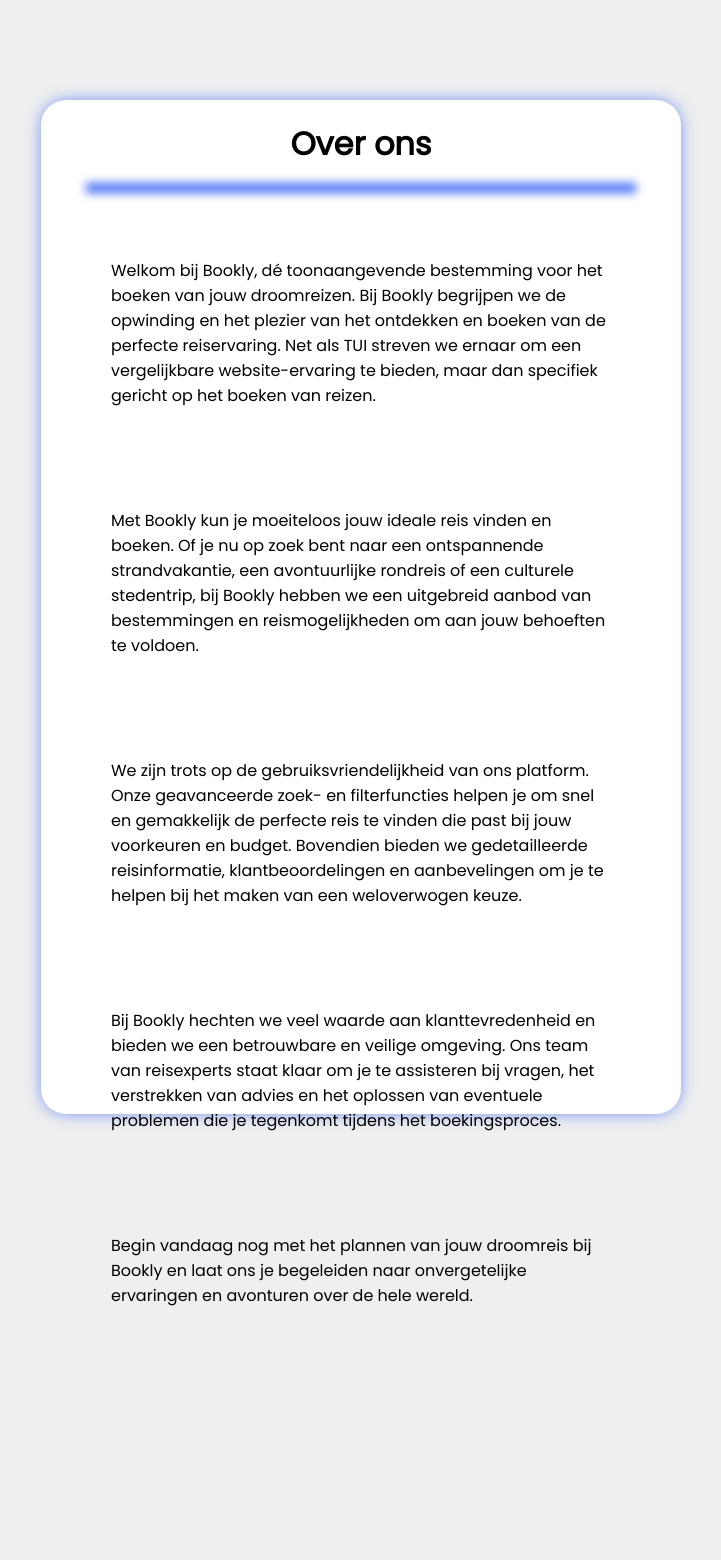
After one commit to knlcker/ReisBureau, a PHP site: page /over-ons.html in a window 1280 px wide. The commit adds this page. Shown: the whole page, without its empty margins (279-1000 px from the left). Run offline with PHP 8.4, Linux system fonts and the light colour scheme; some libraries are stand-ins or nearby versions.

Commit message:
over ons (#56)
Co-authored-by: Niels van den Broek <123738989+NielsVDBroek@users.noreply.github.com>

```diff
--- a/footer.php
+++ b/footer.php
@@ -3,8 +3,9 @@
             <div class="footer-top">
                 <div class="footer-text-container">
                     <h1 class="footer-category-text-header">Klantenservice</h1>
-                    <a href="/" class="footer-category-text">Contact</a>
-                    <a href="/" class="footer-category-text">Over ons</a>
+                    <a href="/" class="footer-category-text">Contact Us</a>
+                    <div class="footer-category-text">contact-bookly@gmail.com</div>
+                    <a href="over-ons.html" class="footer-category-text">Over ons</a>
             	</div>
                 <div class="footer-text-container">
                     <h1 class="footer-category-text-header">Reizen</h1>
--- /dev/null
+++ b/over-ons.html
@@ -0,0 +1,32 @@
+<!DOCTYPE html>
+<html lang="en">
+<head>
+    <meta charset="UTF-8">
+    <meta name="viewport" content="width=device-width, initial-scale=1.0">
+    <title>OverOns</title>
+    <link rel="stylesheet" href="/styles/main.css">
+    <link rel="preconnect" href="https://fonts.googleapis.com">
+    <link rel="preconnect" href="https://fonts.gstatic.com" crossorigin>
+    <link href="https://fonts.googleapis.com/css2?family=Poppins&display=swap" rel="stylesheet">
+    <link rel="stylesheet" href="https://cdnjs.cloudflare.com/ajax/libs/font-awesome/6.1.1/css/all.min.css">
+</head>
+<body>
+    <main>
+        <div class="over-ons-container">
+            <div class="over-ons-text">
+                <h1>Over ons</h1>
+                <div class="line-over-ons"></div>
+                <p class="over-ons-text-p">Welkom bij Bookly, dé toonaangevende bestemming voor het boeken van jouw droomreizen. Bij Bookly begrijpen we de opwinding en het plezier van het ontdekken en boeken van de perfecte reiservaring. Net als TUI streven we ernaar om een vergelijkbare website-ervaring te bieden, maar dan specifiek gericht op het boeken van reizen.</p>
+
+                  <p class="over-ons-text-p">  Met Bookly kun je moeiteloos jouw ideale reis vinden en boeken. Of je nu op zoek bent naar een ontspannende strandvakantie, een avontuurlijke rondreis of een culturele stedentrip, bij Bookly hebben we een uitgebreid aanbod van bestemmingen en reismogelijkheden om aan jouw behoeften te voldoen.</p>
+
+                  <p class="over-ons-text-p">  We zijn trots op de gebruiksvriendelijkheid van ons platform. Onze geavanceerde zoek- en filterfuncties helpen je om snel en gemakkelijk de perfecte reis te vinden die past bij jouw voorkeuren en budget. Bovendien bieden we gedetailleerde reisinformatie, klantbeoordelingen en aanbevelingen om je te helpen bij het maken van een weloverwogen keuze.</p>
+
+                  <p class="over-ons-text-p">  Bij Bookly hechten we veel waarde aan klanttevredenheid en bieden we een betrouwbare en veilige omgeving. Ons team van reisexperts staat klaar om je te assisteren bij vragen, het verstrekken van advies en het oplossen van eventuele problemen die je tegenkomt tijdens het boekingsproces.</p>
+
+                  <p class="over-ons-text-p">  Begin vandaag nog met het plannen van jouw droomreis bij Bookly en laat ons je begeleiden naar onvergetelijke ervaringen en avonturen over de hele wereld.</p>
+            </div>
+        </div>
+    </main>
+</body>
+</html>
--- a/reis-aanmaken-editen.php
+++ b/reis-aanmaken-editen.php
@@ -60,6 +60,8 @@
                     <input class="reis-Invulvelden" type="text" name="Beschrijving" placeholder="Overnachting Beschrijving..." required>
                     <label for="Prijs" class="label">Prijs Per Nacht</label><br>
                     <input class="reis-Invulvelden" class="prijs"  type="number" name="Prijs" placeholder="Prijs Per Nacht..." required>
+                    <label for="Max-aantal-personen" class="label">Max aantal personen</label><br>
+                    <input class="reis-Invulvelden" class="max-aantal-personen"  type="number" name="Max-aantal-personen" placeholder="Max aantal Personen..." required>
                     <label for="Start-datum" class="label">Start</label><br>
                     <input class="reis-Invulvelden" class="datum-aanmaken" type="date" name="Start-datum" min="<?php echo $date; ?>" value="<?php echo $date; ?>" required>
                     <label for="Eind-datum" class="label">Einde</label><br>
--- a/styles/main.css
+++ b/styles/main.css
@@ -1129,3 +1129,36 @@ a{
     justify-content: center;
     align-items: center;
 }
+.over-ons-container{
+    height: 195vh;
+    width: 100%;
+
+    display: flex;
+    justify-content: center;
+    align-items: flex-start;
+}
+.over-ons-text{
+    width: 50%;
+    height: 65%;
+    background-color: white;
+    border-radius: 25px;
+    -webkit-box-shadow: 0px 0px 17px -3px#002ec4;
+    -moz-box-shadow: 0px 0px 17px -3px #7888bd;
+    box-shadow: 0px 0px 17px -3px #466ff6;
+    margin: 100px;
+    padding: 20px;
+
+
+    display: flex;
+    justify-content: flex-start;
+    align-items: center;
+    flex-direction: column;
+}
+.line-over-ons{
+    width: 90%;
+    margin: 20px;
+    box-shadow: 0px 0px 10px 5px #466ff6;
+}
+.over-ons-text-p{
+    padding: 50px;
+}
```
